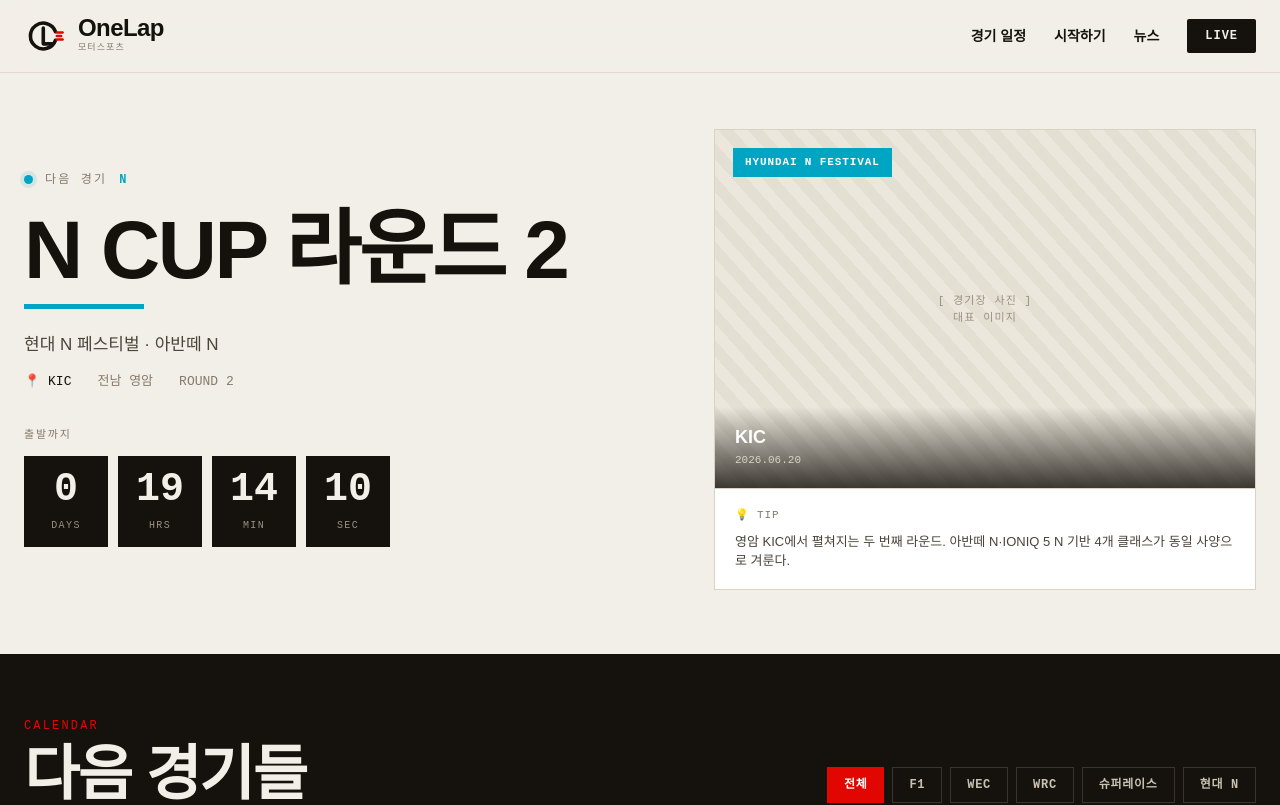
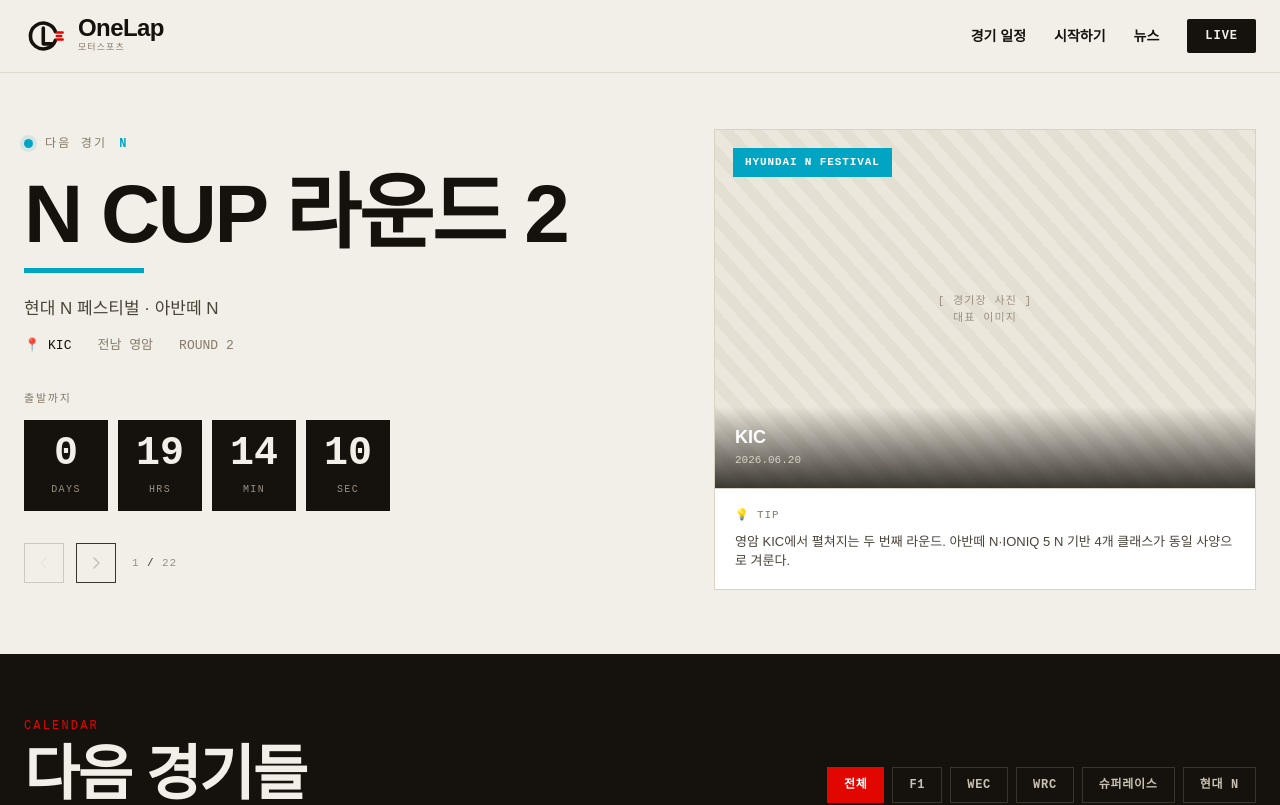
Before and after one commit to sungjaeCho96/OneLap, a Next.js app: page / in a window 1280 px wide. Shown: the top 805 px of the page. Built offline with nearby package versions, Linux system fonts and the light colour scheme; no server answers.

Commit message:
feat(hero): 히어로 섹션 경기 넘겨보기 네비게이션 추가

```diff
--- a/src/app/page.tsx
+++ b/src/app/page.tsx
@@ -19,7 +19,7 @@
     <div className="min-h-screen bg-bg text-text">
       <Navbar />
       <main>
-        <HeroSection nextRace={nextRace} />
+        <HeroSection races={schedule} />
         <ScheduleSection schedule={schedule} />
         <SeriesGuideSection series={SERIES} />
         <NewsSection news={news} />
--- a/src/components/HeroSection.tsx
+++ b/src/components/HeroSection.tsx
@@ -1,11 +1,53 @@
+'use client'
+
+import { useState } from 'react'
 import type { RaceDisplay } from '@/types'
 import CountdownTimer from './CountdownTimer'
 
 interface HeroSectionProps {
-  nextRace: RaceDisplay
+  races: RaceDisplay[]
 }
 
-export default function HeroSection({ nextRace }: HeroSectionProps) {
+function NavArrow({
+  dir,
+  onClick,
+  disabled,
+}: {
+  dir: 'prev' | 'next'
+  onClick: () => void
+  disabled: boolean
+}) {
+  return (
+    <button
+      onClick={onClick}
+      disabled={disabled}
+      className="flex items-center justify-center w-10 h-10 border transition-colors duration-150 disabled:opacity-20 disabled:cursor-not-allowed cursor-pointer"
+      style={{ borderColor: '#3A352C' }}
+      onMouseEnter={(e) => {
+        if (!disabled) (e.currentTarget as HTMLElement).style.borderColor = '#857A6A'
+      }}
+      onMouseLeave={(e) => {
+        if (!disabled) (e.currentTarget as HTMLElement).style.borderColor = '#3A352C'
+      }}
+    >
+      <svg width="14" height="14" viewBox="0 0 14 14" fill="none">
+        {dir === 'prev' ? (
+          <path d="M9 2L4 7L9 12" stroke="#C9C1B2" strokeWidth="1.5" strokeLinecap="round" strokeLinejoin="round" />
+        ) : (
+          <path d="M5 2L10 7L5 12" stroke="#C9C1B2" strokeWidth="1.5" strokeLinecap="round" strokeLinejoin="round" />
+        )}
+      </svg>
+    </button>
+  )
+}
+
+export default function HeroSection({ races }: HeroSectionProps) {
+  const [idx, setIdx] = useState(0)
+  const race = races[idx]
+  const total = races.length
+
+  if (!race) return null
+
   return (
     <section className="mx-auto max-w-[1280px] px-6 py-14 pb-16">
       <div className="flex flex-wrap gap-12 items-center">
@@ -16,18 +58,18 @@
             <span
               className="w-[9px] h-[9px] rounded-full flex-none"
               style={{
-                background: nextRace.color,
-                boxShadow: `0 0 0 4px ${nextRace.color}20`,
+                background: race.color,
+                boxShadow: `0 0 0 4px ${race.color}20`,
               }}
             />
             <span className="font-mono text-xs uppercase tracking-[0.18em] text-text-muted">
-              다음 경기
+              {idx === 0 ? '다음 경기' : '예정 경기'}
             </span>
             <span
               className="font-mono text-xs font-bold uppercase tracking-[0.18em]"
-              style={{ color: nextRace.color }}
+              style={{ color: race.color }}
             >
-              {nextRace.sportShort}
+              {race.sportShort}
             </span>
           </div>
 
@@ -36,30 +78,39 @@
             className="font-archivo font-black uppercase leading-[0.93] tracking-[-0.03em] mb-4"
             style={{ fontSize: 'clamp(42px, 6.4vw, 82px)' }}
           >
-            {nextRace.name}
+            {race.name}
           </h1>
 
           {/* Color underline */}
           <div
-            className="h-[5px] w-[120px] mb-[22px]"
-            style={{ background: nextRace.color }}
+            className="h-[5px] w-[120px] mb-[22px] transition-colors duration-300"
+            style={{ background: race.color }}
           />
 
           {/* Korean name + description */}
           <p className="text-[17px] leading-[1.6] text-text-mid max-w-[480px] mb-2">
-            {nextRace.sportKr} · {nextRace.extra || '경기'}
+            {race.sportKr} · {race.extra || '경기'}
           </p>
 
           {/* Location / round */}
           <div className="flex flex-wrap gap-x-[26px] gap-y-1 font-mono text-[13px] mt-3.5">
-            <span>📍 {nextRace.circuit}</span>
-            <span className="text-text-muted">{nextRace.loc}</span>
-            <span className="text-text-muted">{nextRace.roundLabel}</span>
+            <span>📍 {race.circuit}</span>
+            <span className="text-text-muted">{race.loc}</span>
+            <span className="text-text-muted">{race.roundLabel}</span>
           </div>
 
           {/* Countdown */}
           <div className="mt-9">
-            <CountdownTimer targetTs={nextRace.ts} />
+            <CountdownTimer targetTs={race.ts} />
+          </div>
+
+          {/* Navigation */}
+          <div className="flex items-center gap-3 mt-8">
+            <NavArrow dir="prev" onClick={() => setIdx((i) => i - 1)} disabled={idx === 0} />
+            <NavArrow dir="next" onClick={() => setIdx((i) => i + 1)} disabled={idx === total - 1} />
+            <span className="font-mono text-[11px] text-text-dim tracking-[0.08em] ml-1">
+              {idx + 1} <span className="text-[#3A352C]">/</span> {total}
+            </span>
           </div>
         </div>
 
@@ -75,10 +126,10 @@
           >
             {/* Sport badge overlay */}
             <div
-              className="absolute top-[18px] left-[18px] font-mono text-[11px] font-bold uppercase tracking-[0.08em] text-white px-3 py-1.5"
-              style={{ background: nextRace.color }}
+              className="absolute top-[18px] left-[18px] font-mono text-[11px] font-bold uppercase tracking-[0.08em] text-white px-3 py-1.5 transition-colors duration-300"
+              style={{ background: race.color }}
             >
-              {nextRace.sportName}
+              {race.sportName}
             </div>
 
             {/* Center placeholder text */}
@@ -92,10 +143,10 @@
               style={{ background: 'linear-gradient(transparent,rgba(21,18,13,0.82))' }}
             >
               <div className="font-archivo font-extrabold text-[18px] uppercase leading-[1.15]">
-                {nextRace.circuit}
+                {race.circuit}
               </div>
               <div className="font-mono text-[11px] text-[#D8D2C6] mt-1">
-                {nextRace.dateLong}
+                {race.dateLong}
               </div>
             </div>
           </div>
@@ -105,7 +156,7 @@
             <div className="font-mono text-[11px] text-text-muted tracking-[0.08em] mb-2">
               💡 TIP
             </div>
-            <p className="text-[13px] leading-[1.5] text-text-mid">{nextRace.tip}</p>
+            <p className="text-[13px] leading-[1.5] text-text-mid">{race.tip}</p>
           </div>
         </div>
       </div>
```
